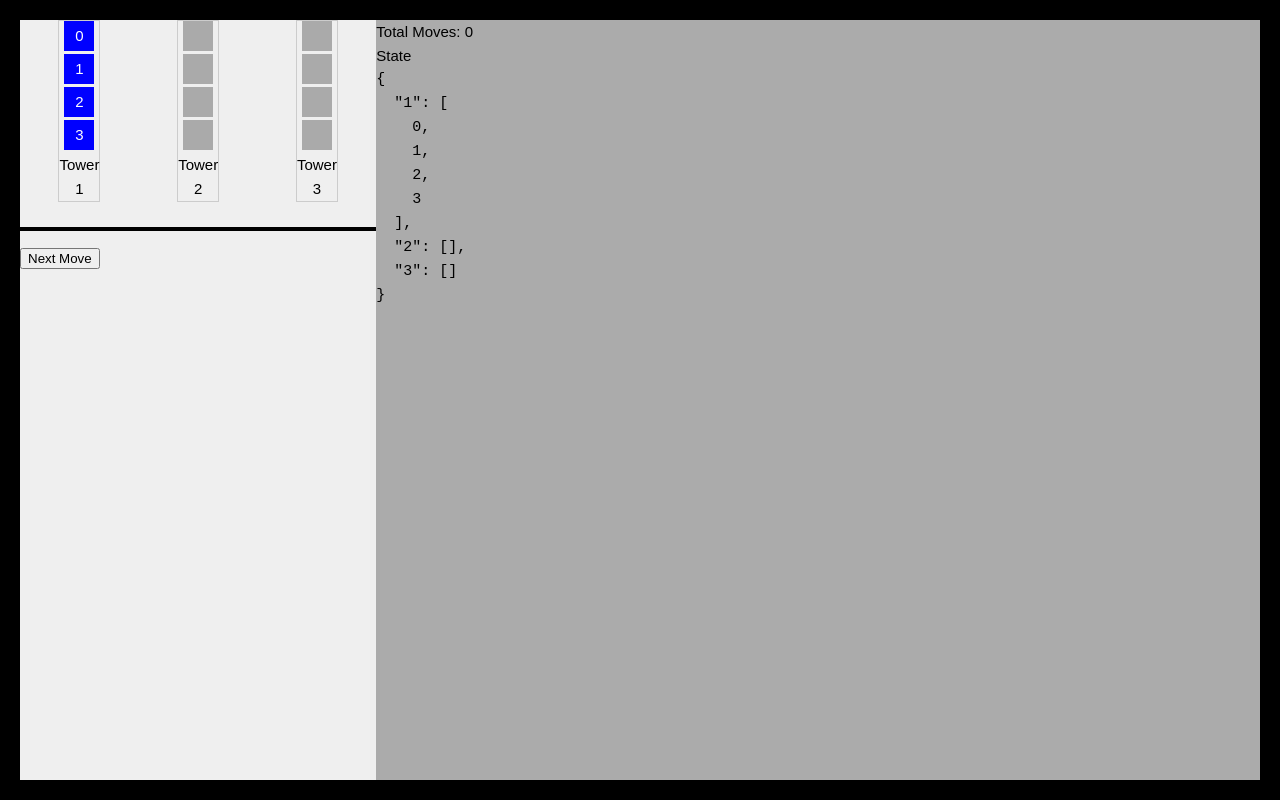
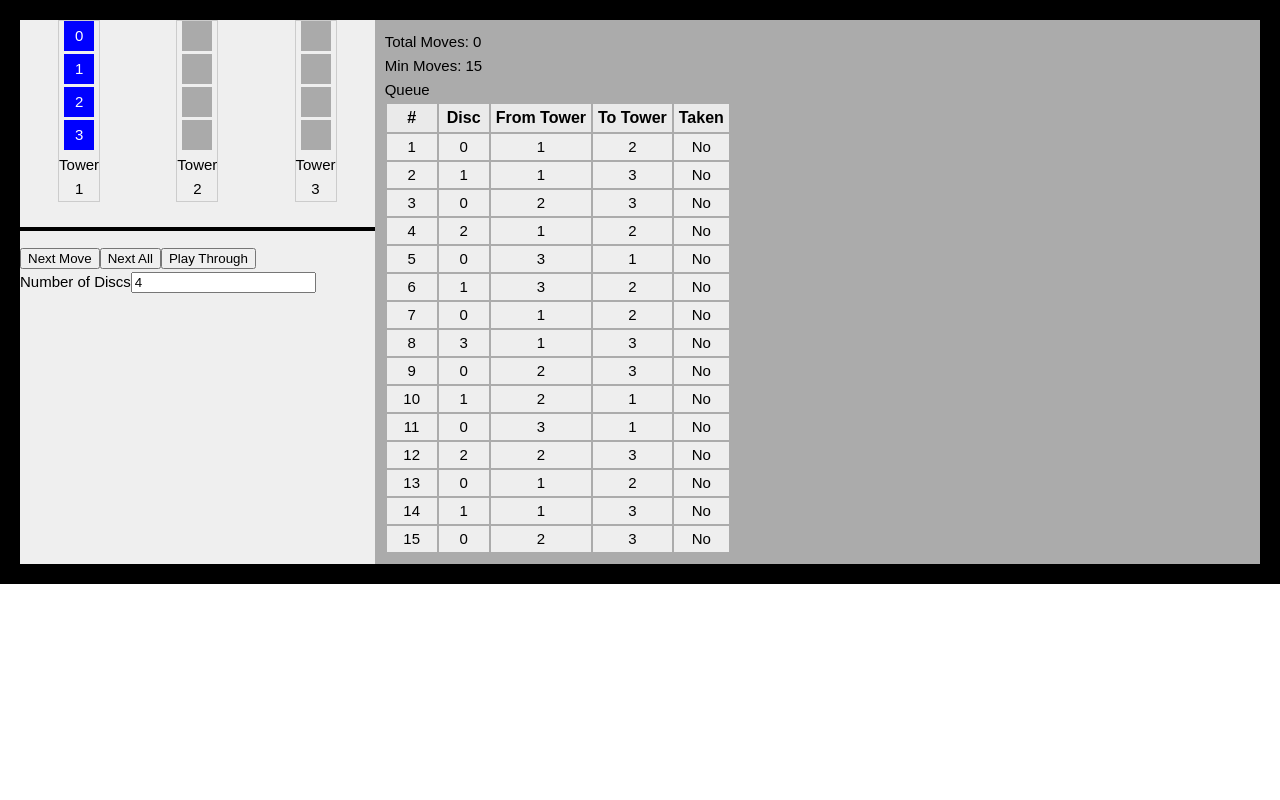
Before and after one commit to DClarkFarr/tower-of-henoi, a Vue app in the folder henoi/: page / in a window 1280 px wide. Built offline with nearby package versions, Linux system fonts and the light colour scheme.

Commit message:
lots of improvements

```diff
--- a/henoi/src/App.vue
+++ b/henoi/src/App.vue
@@ -1,5 +1,5 @@
 <script setup lang="ts">
-import { onMounted, ref } from "vue";
+import { computed, onMounted, ref } from "vue";
 type Tower = number[];
 type TowerNum = 1 | 2 | 3;
 type Towers = Record<TowerNum, Tower>;
@@ -20,6 +20,8 @@ type QueueAction = {
 type Queue = QueueAction[];
 
 const DESTINATION: TowerNum = 3;
+
+const TOWERS: TowerNum[] = [1, 2, 3];
 /**
  * Native methods
  */
@@ -29,18 +31,7 @@ function createStartingDisks(numDiscs: number) {
     .fill(0)
     .map((v, k) => k);
 }
-function getTowerMax(towers: Towers, towerNum: TowerNum) {
-  const num = Math.max(...towers[towerNum]);
-  return isFinite(num) ? num : -1;
-}
-function getNextDiscCoords(towers: Towers): DiscCoords {
-  const tower1Max = getTowerMax(towers, 1);
-  const tower2Max = getTowerMax(towers, 2);
-  return {
-    tower: tower1Max > tower2Max ? 1 : 2,
-    disc: tower1Max > tower2Max ? tower1Max : tower2Max,
-  };
-}
+
 function moveDisc(
   towers: Towers,
   discCoords: DiscCoords,
@@ -51,27 +42,19 @@ function moveDisc(
   }
 
   const disc = towers[discCoords.tower].shift()!;
-  console.log(
-    "Execute: move disc ",
-    disc,
-    "from tower ",
-    discCoords.tower,
-    "to ",
-    toTowerNum
-  );
   towers[toTowerNum].unshift(disc);
 }
-function getTopDiscCoords(towers: Towers, towerNum: TowerNum) {
-  return {
-    tower: towerNum,
-    disc: towers[towerNum][0],
-  };
-}
+
 function isTopDisc(towers: Towers, towerNum: TowerNum, discNum: number) {
   return towers[towerNum][0] === discNum;
 }
 
-function executeQueueAction(towers: Towers, action: QueueAction, queue: Queue) {
+function executeQueueAction(
+  towers: Towers,
+  action: QueueAction,
+  queue: Queue,
+  actionsTaken: Queue
+) {
   moveDisc(towers, action.coords, action.to);
 
   queue.forEach((a) => {
@@ -79,6 +62,8 @@ function executeQueueAction(towers: Towers, action: QueueAction, queue: Queue) {
       a.coords.tower = action.to;
     }
   });
+
+  actionsTaken.push(action);
 }
 
 function canMoveDisc(
@@ -97,7 +82,12 @@ function canMoveDisc(
 function getDiscsToShift(towers: Towers, coords: DiscCoords) {
   return towers[coords.tower].filter((disc) => disc < coords.disc);
 }
-function applyNewShiftToQueue(towers: Towers, steps: number, queue: Queue) {
+function applyNewShiftToQueue(
+  towers: Towers,
+  steps: number,
+  queue: Queue,
+  actionsTaken: Queue
+) {
   const lastAction = queue[queue.length - 1];
   const discToShift = getDiscsToShift(towers, lastAction.coords);
 
@@ -108,7 +98,10 @@ function applyNewShiftToQueue(towers: Towers, steps: number, queue: Queue) {
   const shiftAlt = lastAction.to;
   const shiftDestination = getMoveAlt(lastAction.coords.tower, shiftAlt);
 
-  return handleQueueIteration(towers, steps, [
+  return handleQueueIteration(
+    towers,
+    steps,
+    [
       ...queue,
       ...discToShift.reverse().map<QueueAction>((disc, i) => ({
         action: "shift",
@@ -118,19 +111,23 @@ function applyNewShiftToQueue(towers: Towers, steps: number, queue: Queue) {
         },
         to: i % 2 === 0 ? shiftDestination : shiftAlt,
       })),
-  ]);
+    ],
+    actionsTaken
+  );
 }
 
-function applyMicroShiftToQueue(towers: Towers, steps: number, queue: Queue) {
+function applyMicroShiftToQueue(
+  towers: Towers,
+  steps: number,
+  queue: Queue,
+  actionsTaken: Queue
+) {
   const lastAction = queue[queue.length - 1];
 
   const destination = lastAction.to;
 
-  const towersByMicroBase = ([1, 2, 3] as TowerNum[])
-    .map((towerNum) => {
-      const filtered = towers[towerNum].filter(
-        (n) => n < lastAction.coords.disc
-      );
+  const towersByMicroBase = TOWERS.map((towerNum) => {
+    const filtered = towers[towerNum].filter((n) => n < lastAction.coords.disc);
     return {
       towerNum,
       biggestBase: filtered.length ? Math.max(...filtered) : -1,
@@ -139,52 +136,60 @@ function applyMicroShiftToQueue(towers: Towers, steps: number, queue: Queue) {
     .filter((base) => base.biggestBase > -1)
     .sort((a, b) => a.biggestBase - b.biggestBase);
 
-  if (towersByMicroBase[0].towerNum !== destination) {
-    throw new Error("towersByMicroBase was not destination. Rethink!");
-  }
-
-  const microDestination = towersByMicroBase[1].towerNum;
-  const microDisc = towersByMicroBase[1].biggestBase;
-  const miniDiscsToShift = getDiscsToShift(towers, {
+  let microDestination = towersByMicroBase[1].towerNum;
+  let microAlt = destination;
+  let microDisc = towersByMicroBase[1].biggestBase;
+  let miniDiscsToShift = getDiscsToShift(towers, {
     tower: destination,
     disc: microDisc,
   });
 
-  return handleQueueIteration(towers, steps, [
+  if (towersByMicroBase[0].towerNum !== microAlt) {
+    microDisc = towersByMicroBase[0].biggestBase;
+    microAlt = towersByMicroBase[0].towerNum;
+    miniDiscsToShift = getDiscsToShift(towers, {
+      tower: microAlt,
+      disc: microDisc + 1,
+    });
+  }
+
+  return handleQueueIteration(
+    towers,
+    steps,
+    [
       ...queue,
       ...miniDiscsToShift.reverse().map<QueueAction>((disc, i) => ({
         action: "shift",
         coords: {
-        tower: destination,
+          tower: microAlt,
           disc: disc,
         },
         to:
           i % 2 === 0
             ? microDestination
-          : getMoveAlt(destination, microDestination),
+            : getMoveAlt(microAlt, microDestination),
       })),
-  ]);
+    ],
+    actionsTaken
+  );
 }
 function handleQueueIteration(
-  towersCopy: Towers,
+  towers: Towers,
   steps: number,
-  queue: Queue
-): number {
-  if (steps > 100) {
-    throw new Error("way to many steps, buddy");
-  }
+  queue: Queue,
+  actionsTaken: Queue
+): [number, Queue] {
   const lastAction = queue[queue.length - 1];
-
-  // console.log("start iteration", JSON.parse(JSON.stringify(queue)));
+  const towersCopy = JSON.parse(JSON.stringify(towers)) as Towers;
 
   if (canMoveDisc(towersCopy, lastAction.coords, lastAction.to)) {
     queue.pop();
-    executeQueueAction(towersCopy, lastAction, queue);
+    executeQueueAction(towersCopy, lastAction, queue, actionsTaken);
 
     if (queue.length) {
-      return handleQueueIteration(towersCopy, steps + 1, queue);
+      return handleQueueIteration(towersCopy, steps + 1, queue, actionsTaken);
     } else {
-      return steps + 1;
+      return [steps + 1, actionsTaken];
     }
   } else {
     if (lastAction.action === "move") {
@@ -192,28 +197,27 @@ function handleQueueIteration(
         isTopDisc(towersCopy, lastAction.coords.tower, lastAction.coords.disc)
       ) {
         // target tower is obstructed. Must do a micro shift.
-        return applyMicroShiftToQueue(towersCopy, steps, queue);
+        return applyMicroShiftToQueue(towersCopy, steps, queue, actionsTaken);
       } else {
-        return applyNewShiftToQueue(towersCopy, steps, queue);
+        return applyNewShiftToQueue(towersCopy, steps, queue, actionsTaken);
       }
     } else {
-      return applyMicroShiftToQueue(towersCopy, steps, queue);
+      return applyMicroShiftToQueue(towersCopy, steps, queue, actionsTaken);
+    }
   }
 }
 
-  return steps;
-}
-
 function getMoveAlt(currentTower: TowerNum, targetTower: TowerNum) {
-  return ([1, 2, 3] as TowerNum[]).filter(
+  return TOWERS.filter(
     (tower) => tower !== currentTower && tower !== targetTower
   )[0];
 }
 
-function makeMove(towers: Towers) {
-  // const nextDiscCoords = getNextDiscCoords(towers);
-
-  return handleQueueIteration(towers, 0, [
+function queueMoves(towers: Towers) {
+  return handleQueueIteration(
+    towers,
+    0,
+    [
       ...towers[1].map((disc) => {
         return {
           coords: {
@@ -224,7 +228,9 @@ function makeMove(towers: Towers) {
           action: "move",
         } as QueueAction;
       }),
-  ]);
+    ],
+    []
+  );
 }
 
 /**
@@ -232,6 +238,9 @@ function makeMove(towers: Towers) {
  */
 const numDiscs = ref(4);
 const totalMoves = ref(0);
+const minMoves = ref(0);
+const queue = ref<Queue>([]);
+const queueIndex = ref(-1);
 const towers = ref<Towers>({
   1: [],
   2: [],
@@ -239,12 +248,79 @@ const towers = ref<Towers>({
 });
 
 const towerHanoi = (numDiscs: number) => {
-  towers.value[1] = createStartingDisks(numDiscs);
+  queueIndex.value = -1;
+  queue.value = [];
+  towers.value = {
+    1: createStartingDisks(numDiscs),
+    2: [],
+    3: [],
+  };
+
+  const [steps, actionsTaken] = queueMoves(towers.value);
+  minMoves.value = steps;
+  queue.value = actionsTaken;
+};
+
+const onClickPlay = async () => {
+  const pluck = () => {
+    return new Promise((resolve) => {
+      setTimeout(() => {
+        onClickNext();
+        resolve(null);
+      }, 750);
+    });
+  };
+  while (queueIndex.value < queue.value.length - 1) {
+    await pluck();
+  }
+};
+
+const onClickNextAll = () => {
+  while (queueIndex.value < queue.value.length - 1) {
+    onClickNext();
+  }
 };
 
 const onClickNext = () => {
-  totalMoves.value += makeMove(towers.value);
+  if (!queue.value.length) {
+    return;
+  }
+  if (queueIndex.value > queue.value.length - 1) {
+    queueIndex.value = -1;
+  }
+
+  queueIndex.value += 1;
+
+  const action = queue.value[queueIndex.value];
+
+  executeQueueAction(towers.value, action, queue.value, []);
 };
+
+const onChangeNumDiscs = (e: Event) => {
+  const target = e.target as HTMLInputElement;
+  const value = parseInt(target.value);
+  if (value < 3 || value > 10) {
+    return;
+  }
+  numDiscs.value = value;
+  towerHanoi(value);
+};
+
+const towersToRender = computed(() => {
+  const base: Towers = {
+    1: [],
+    2: [],
+    3: [],
+  };
+  (Object.keys(towers.value).map(Number) as TowerNum[]).forEach((towerNum) => {
+    base[towerNum] = Array(numDiscs.value - towers.value[towerNum].length).fill(
+      -1
+    );
+    base[towerNum].push(...towers.value[towerNum]);
+  });
+
+  return base;
+});
 
 onMounted(() => {
   towerHanoi(numDiscs.value);
@@ -255,60 +331,56 @@ onMounted(() => {
   <div id="app">
     <div class="left">
       <div class="towers">
-        <div class="tower tower-1">
+        <div
+          v-for="towerNum of TOWERS"
+          class="tower"
+          :class="[`tower-${towerNum}`]"
+          :key="`tower-${towerNum}`"
+        >
           <div
             class="disc"
             :class="[
               'disc-index-' + index,
               'disc-' + disc,
-              towers[1][index] !== undefined ? 'full' : 'empty',
+              towersToRender[towerNum][index] > -1 ? 'full' : 'empty',
             ]"
             v-for="(disc, index) in numDiscs"
             :key="`1-${index}`"
           >
-            <span class="disc-title" v-if="towers[1][index] !== undefined">
-              {{ towers[1][index] }}
+            <span
+              class="disc-title"
+              v-if="towersToRender[towerNum][index] > -1"
+            >
+              {{ towersToRender[towerNum][index] }}
             </span>
           </div>
-          <div class="tower-label">Tower<br />1</div>
-        </div>
-        <div class="tower tower-2">
-          <div
-            class="disc"
-            :class="[
-              'disc-index-' + index,
-              'disc-' + disc,
-              towers[2][index] !== undefined ? 'full' : 'empty',
-            ]"
-            v-for="(disc, index) in numDiscs"
-            :key="`2-${index}`"
-          >
-            <span class="disc-title" v-if="towers[2][index] !== undefined">
-              {{ towers[2][index] }}
-            </span>
-          </div>
-          <div class="tower-label">Tower<br />2</div>
-        </div>
-        <div class="tower tower-3">
-          <div
-            class="disc"
-            :class="[
-              'disc-index-' + index,
-              'disc-' + disc,
-              towers[3][index] !== undefined ? 'full' : 'empty',
-            ]"
-            v-for="(disc, index) in numDiscs"
-            :key="`3-${index}`"
-          >
-            <span class="disc-title" v-if="towers[3][index] !== undefined">
-              {{ towers[3][index] }}
-            </span>
-          </div>
-          <div class="tower-label">Tower<br />3</div>
+          <div class="tower-label">Tower<br />{{ towerNum }}</div>
         </div>
       </div>
       <div class="actions">
-        <button @click="onClickNext">Next Move</button>
+        <button @click="onClickNext" :disabled="queueIndex >= queue.length - 1">
+          Next Move
+        </button>
+        <button
+          @click="onClickNextAll"
+          :disabled="queueIndex >= queue.length - 1"
+        >
+          Next All
+        </button>
+        <button @click="onClickPlay" :disabled="queueIndex >= queue.length - 1">
+          Play Through
+        </button>
+      </div>
+      <div class="inputs">
+        <div class="form-group">
+          <label>Number of Discs</label>
+          <input
+            class="input"
+            :value="numDiscs"
+            type="number"
+            @input="onChangeNumDiscs"
+          />
+        </div>
       </div>
     </div>
     <div class="right">
@@ -317,8 +389,37 @@ onMounted(() => {
           <b>Total Moves: </b>
           <span>{{ totalMoves }}</span>
         </div>
-        <b>State </b>
+        <div>
+          <b>Min Moves: </b>
+          <span>{{ minMoves }}</span>
+        </div>
+        <div style="display: none">
+          <b>Current State </b>
           <pre>{{ towers }}</pre>
+        </div>
+      </div>
+      <div class="queue">
+        <h4>Queue</h4>
+        <table class="table">
+          <tr>
+            <th>#</th>
+            <th>Disc</th>
+            <th>From Tower</th>
+            <th>To Tower</th>
+            <th>Taken</th>
+          </tr>
+          <tr
+            class="queue-disc"
+            v-for="(action, index) in queue"
+            :key="`${index}-${action.coords.disc}-${action.coords.tower}-${action.to}`"
+          >
+            <td>{{ index + 1 }}</td>
+            <td>{{ action.coords.disc }}</td>
+            <td>{{ action.coords.tower }}</td>
+            <td>{{ action.to }}</td>
+            <td>{{ index > queueIndex ? "No" : "Yes" }}</td>
+          </tr>
+        </table>
       </div>
     </div>
   </div>
@@ -333,13 +434,13 @@ body,
 html {
   padding: 0;
   margin: 0;
-  height: 100%;
+  min-height: 100%;
   font-family: sans-serif;
 }
 #app {
   display: flex;
   width: 100%;
-  height: 100%;
+  min-height: 100%;
   background: black;
   padding: 10px;
   color: black;
@@ -379,6 +480,7 @@ html {
   color: #000;
   background: #ababab;
   width: 100%;
+  padding: 10px;
 }
 .tower-label {
   text-align: center;
@@ -388,4 +490,24 @@ html {
   margin-top: 25px;
   padding-top: 15px;
 }
+
+.queue {
+  .table {
+    th,
+    td {
+      padding-left: 5px;
+      padding-right: 5px;
+    }
+    th {
+      font-size: 16px;
+      font-weight: 600;
+      min-width: 50px;
+      background: #eaeaea;
+    }
+    td {
+      text-align: center;
+      background: #eee;
+    }
+  }
+}
 </style>
```
Lines whose indentation alone changed are shown as unchanged.
